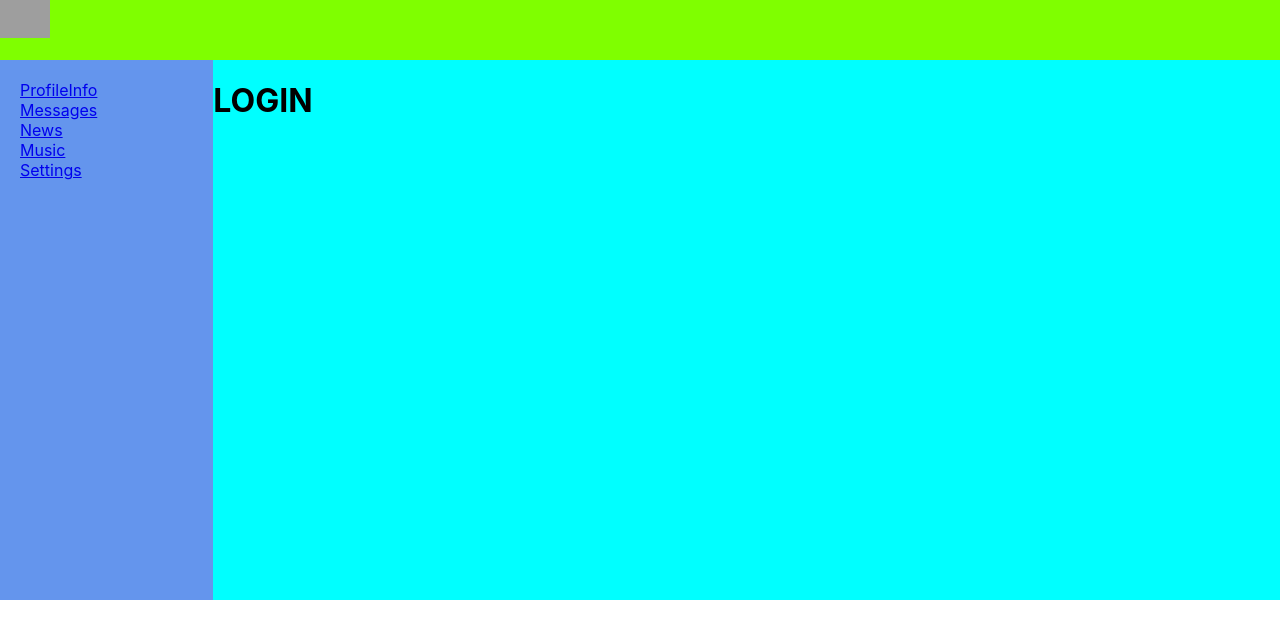
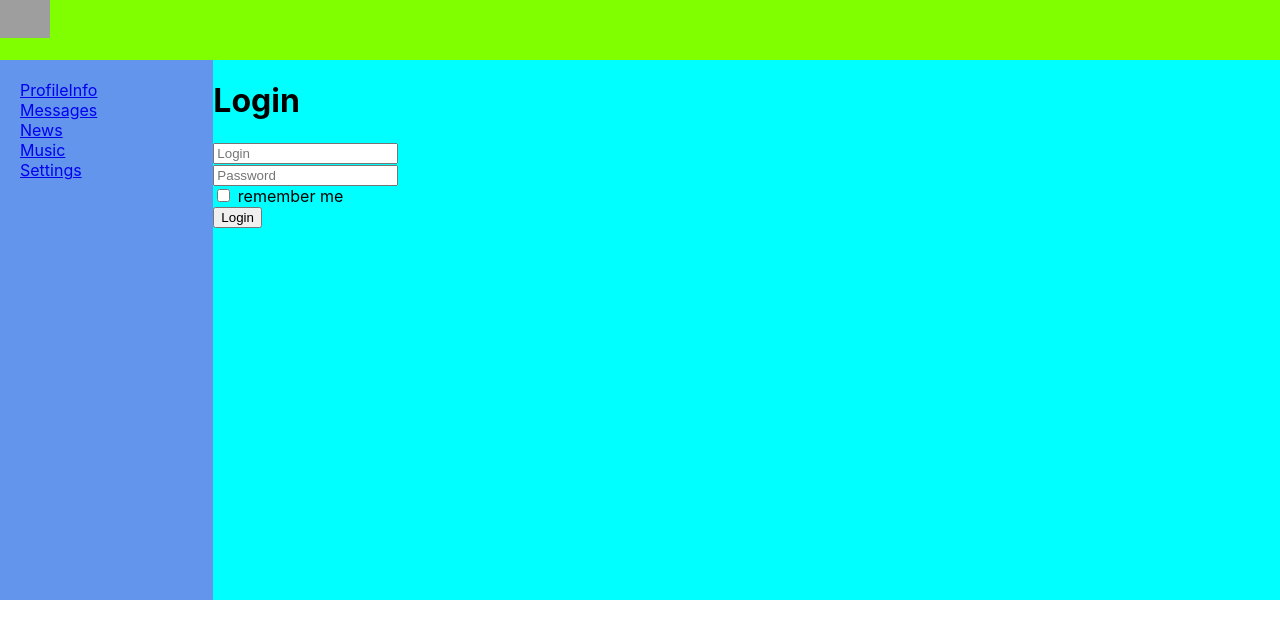
Before and after one commit to AndreiAkimochkin/Social-net, a React (Create React App) app: page /Login in a window 1280 px wide. Shown: the top 638 px of the page. Built offline with nearby package versions, Linux system fonts and the light colour scheme; no server answers; grey boxes are pictures that could not be loaded.

Commit message:
75 Redux-form

```diff
--- a/package.json
+++ b/package.json
@@ -21,6 +21,7 @@
     "react-router-dom": "^5.2.0",
     "react-scripts": "4.0.1",
     "redux": "^4.0.5",
+    "redux-form": "^8.3.7",
     "typescript": "^4.0.3"
   },
   "scripts": {
@@ -47,6 +48,7 @@
   "devDependencies": {
     "@babel/plugin-proposal-class-properties": "^7.12.1",
     "@types/react-redux": "^7.1.11",
+    "@types/redux-form": "^8.3.1",
     "@types/redux-thunk": "^2.1.0"
   }
 }
--- a/src/Components/Login/Login.tsx
+++ b/src/Components/Login/Login.tsx
@@ -1,7 +1,45 @@
 import React from "react";
+import  {Field, reduxForm, InjectedFormProps} from "redux-form";
 
- const Login =(props:any)=> {
-    return <h1>LOGIN</h1>
+type FormDataType = {
+    login: string
+    password: string
+    rememberMe: boolean
+}
+
+ const LoginForm:React.FC<InjectedFormProps<FormDataType>> =(props)=> {
+
+     return <div>
+              <form onSubmit={props.handleSubmit}>
+
+            <div>
+                <Field  placeholder={'Login'} name={'login'} component={'input'}/>
+            </div>
+            <div>
+                <Field  placeholder={'Password'} name={'password'} component={'input'}/>
+            </div>
+            <div>
+
+                <Field type={"checkbox"}  component={'input'} name={'rememberMe'}/> remember me
+            </div>
+            <div>
+                <button>Login</button>
+            </div>
+        </form>
+    </div>
+}
+
+const LoginReduxForm = reduxForm<FormDataType>({form: 'login'})(LoginForm);
+
+const Login=()=> {
+     const onSubmit=(formData: FormDataType)=> {
+
+     };
+
+    return <div>
+        <h1>Login</h1>
+       <LoginReduxForm onSubmit={onSubmit}/>
+    </div>
 }
 
 export default Login;
--- a/src/Components/Profile/ProfileContainer.tsx
+++ b/src/Components/Profile/ProfileContainer.tsx
@@ -34,6 +34,5 @@
 
 export default compose(
     connect(mapStateToProps, {getUsersProfile, getStatus, updateStatus}),
-        withRouter,
-      )
+        withRouter,)
     (ProfileContainer)
--- a/src/Components/Redux/redux-store.tsx
+++ b/src/Components/Redux/redux-store.tsx
@@ -4,7 +4,8 @@
 import {applyMiddleware, combineReducers, createStore, Store} from "redux";
 import {usersReducer} from "./users-reducer";
 import {authReducer} from "./auth-reducer";
-import thunkMiddleWare from 'redux-thunk'
+import thunkMiddleWare from 'redux-thunk';
+import { reducer as formReducer } from 'redux-form';
 
 
 const reducers = combineReducers({
@@ -12,7 +13,8 @@
     dialogsPage: dialogsReducer,
     sideBar: sideBarReducer,
     usersPage: usersReducer,
-    auth: authReducer
+    auth: authReducer,
+    form : formReducer
 })
 
 export const store: Store = createStore(reducers, applyMiddleware(thunkMiddleWare));
```
Also changed, not shown: 2 other files (tests, documents, lock files or other folders).
